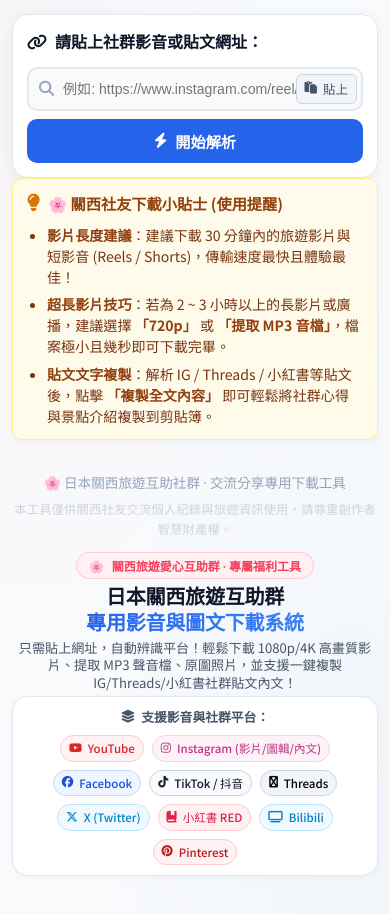
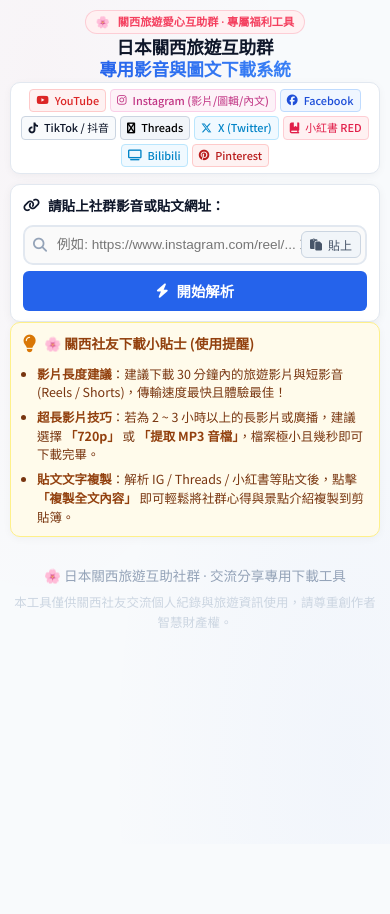
Before and after one commit to marcochen0508/kansai-downloader, a website: page public/index.html in a window 390 px wide. After the commit the page ends 844 px from the top, so only its background shows below. Drawn offline with Linux system fonts and the light colour scheme.

Commit message:
Ultra-compact mobile layout fix

```diff
--- a/public/css/style.css
+++ b/public/css/style.css
@@ -687,117 +687,139 @@ body {
     color: #cbd5e1;
 }
 
-/* ===== Ultra-Responsive Mobile Phone Styles ===== */
+/* ===== Ultra-Compact Mobile Layout & Typography ===== */
 @media (max-width: 640px) {
     .app-container {
-        padding: 14px 12px 40px;
-        gap: 12px;
+        padding: 10px 10px 30px;
+        gap: 8px;
     }
 
     .main-header {
-        order: 1;
+        gap: 2px;
+        margin-bottom: 2px;
+    }
+
+    .brand-badge {
+        font-size: 0.7rem;
+        padding: 2px 10px;
+    }
+
+    .main-title {
+        font-size: 1.1rem;
+        line-height: 1.25;
+        font-weight: 800;
+    }
+
+    /* Hide long subtitle paragraph on mobile to bring input card straight to top */
+    .main-subtitle {
+        display: none;
+    }
+
+    .platform-bar-section {
+        padding: 6px 8px;
+        gap: 4px;
+        border-radius: var(--radius-md);
+    }
+
+    .platform-title {
+        display: none;
+    }
+
+    .platform-tags {
         gap: 4px;
     }
 
-    .brand-badge {
-        font-size: 0.75rem;
-        padding: 3px 12px;
+    .p-tag {
+        font-size: 0.68rem;
+        padding: 2px 6px;
+        border-radius: 4px;
     }
 
-    .main-title {
-        font-size: 1.25rem;
-        line-height: 1.3;
-    }
-
-    .main-subtitle {
-        font-size: 0.82rem;
-        line-height: 1.35;
-        color: var(--text-secondary);
-    }
-
-    /* Move Input Card immediately to top below compact header on mobile */
+    /* Input card takes absolute priority in mobile viewport */
     .input-card {
-        order: 2;
-        padding: 14px;
-        gap: 12px;
-        box-shadow: 0 4px 16px rgba(0, 0, 0, 0.06);
+        padding: 10px 12px;
+        gap: 8px;
+        border-radius: var(--radius-md);
+        box-shadow: 0 2px 10px rgba(0, 0, 0, 0.05);
     }
 
     .input-header {
-        font-size: 0.88rem;
+        font-size: 0.82rem;
+    }
+
+    .input-label {
+        font-size: 0.85rem;
     }
 
     .input-group {
         flex-direction: column;
-        gap: 8px;
+        gap: 6px;
     }
 
     .input-field-wrapper input {
-        padding: 12px 65px 12px 34px;
-        font-size: 0.88rem;
-        height: 44px;
+        padding: 10px 60px 10px 32px;
+        font-size: 0.85rem;
+        height: 40px;
     }
 
     .search-icon {
-        left: 12px;
-        font-size: 0.95rem;
+        left: 10px;
+        font-size: 0.88rem;
     }
 
     .btn-paste {
-        padding: 5px 8px;
-        font-size: 0.78rem;
+        padding: 4px 8px;
+        font-size: 0.75rem;
         right: 6px;
     }
 
     .btn-parse {
-        padding: 12px 18px;
-        font-size: 0.95rem;
-        height: 44px;
+        padding: 10px 16px;
+        font-size: 0.9rem;
+        height: 40px;
+        border-radius: var(--radius-sm);
     }
 
-    .platform-bar-section {
-        order: 3;
+    .tips-card {
         padding: 10px 12px;
-        gap: 8px;
-    }
-
-    .platform-title {
         font-size: 0.8rem;
     }
 
-    .p-tag {
-        font-size: 0.72rem;
-        padding: 3px 8px;
+    .tips-header {
+        font-size: 0.85rem;
     }
 
-    .tips-card {
-        order: 4;
-        padding: 12px 14px;
+    .tips-list {
+        font-size: 0.78rem;
+        margin-left: 14px;
     }
 
     .result-card {
-        order: 5;
-        padding: 16px 12px;
-        gap: 14px;
+        padding: 12px 10px;
+        gap: 10px;
     }
 
     .result-header {
         flex-direction: column;
+        gap: 6px;
+    }
+
+    .res-title {
+        font-size: 0.98rem;
+    }
+
+    .media-preview-item {
+        padding: 8px 10px;
         gap: 8px;
     }
 
-    .media-preview-item {
-        padding: 10px 12px;
-        gap: 10px;
-    }
-
     .item-thumb, .item-thumb-placeholder {
-        width: 54px;
-        height: 54px;
+        width: 48px;
+        height: 48px;
     }
 
     .btn-dl {
-        padding: 7px 12px;
-        font-size: 0.82rem;
+        padding: 6px 10px;
+        font-size: 0.78rem;
     }
 }
```
